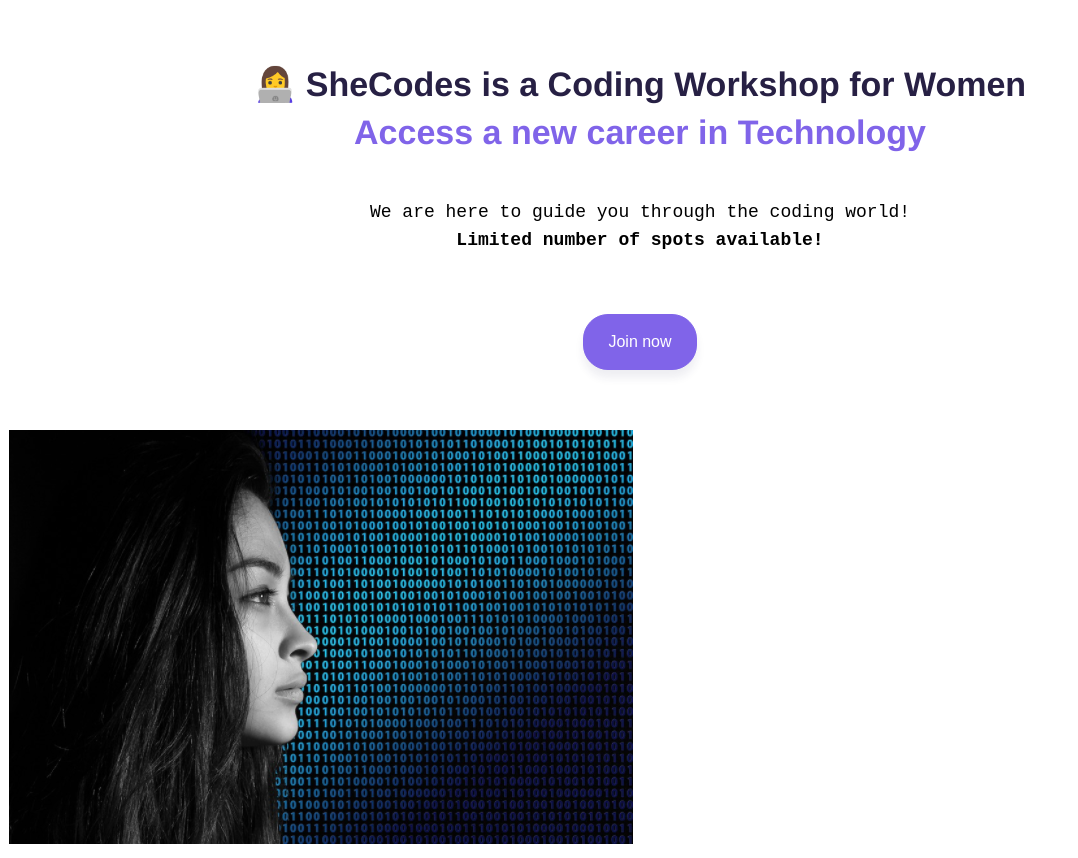
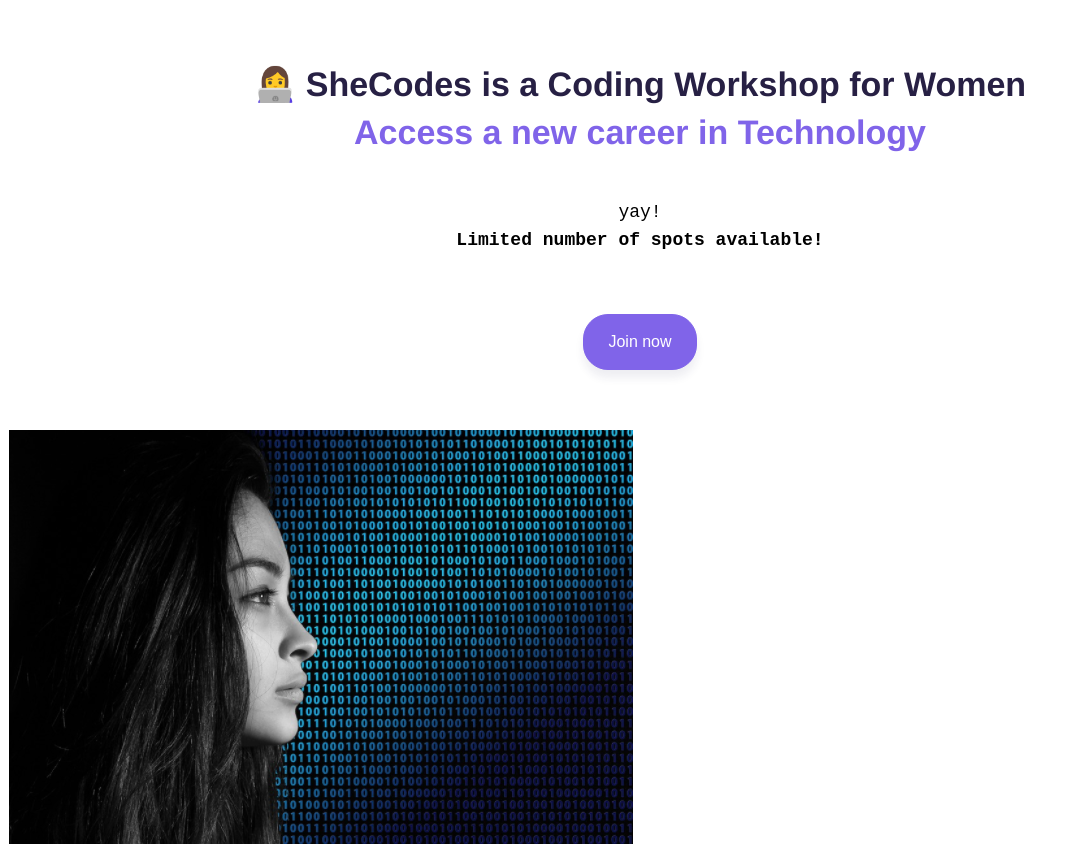
Before and after one commit to frosemarie92/SheCodes, a plain HTML site: page index.html in a window 1280 px wide. Shown: the whole page, without its empty margins (0-1078 px from the left). Drawn offline with Linux system fonts and the light colour scheme.

Commit message:
i am lost atm

```diff
--- a/index.html
+++ b/index.html
@@ -13,7 +13,7 @@
     </header>
     <section class="description">
       <p>
-        We are here to guide you through the coding world!
+        yay!
         <br />
         <span class="limited-spots"> Limited number of spots available! </span>
       </p>
```
